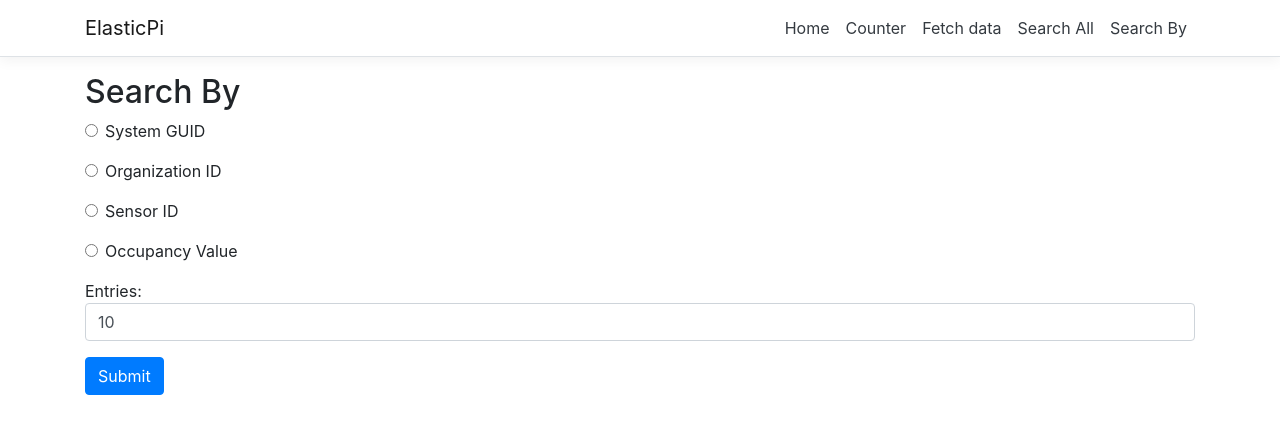
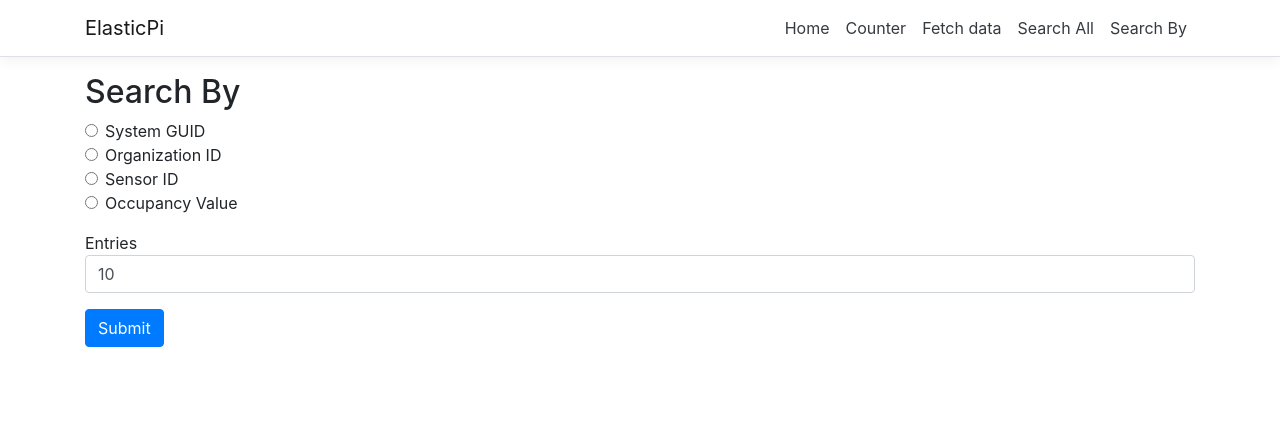
Before and after one commit to Tak1za/ElasticPi.NET, a React (Create React App) app in the folder ElasticPi/ClientApp/: page /search-by in a window 1280 px wide. Shown: the top 434 px of the page. Built offline with nearby package versions, Linux system fonts and the light colour scheme.

Commit message:
Refactored Search By

```diff
--- a/ElasticPi/ClientApp/src/components/SearchAll.js
+++ b/ElasticPi/ClientApp/src/components/SearchAll.js
@@ -5,7 +5,7 @@ export class SearchAll extends Component {
     constructor(props) {
         super(props);
         this.state = {
-            data: [], loading: true, url: 'api/search/getall', paramUrl: ''
+            data: [], loading: true, url: 'api/search/getall'
         }
     }
 
@@ -61,7 +61,8 @@ export class SearchAll extends Component {
 
         return (
             <div>
-                <SearchBar fetchUrlBeginning={this.state.url} fetchUrlParam={this.state.paramUrl} fetchedData={this.fetchedData} loadingData={this.loadingData}/>
+                <h2>Search All</h2>
+                <SearchBar fetchUrlBeginning={this.state.url} fetchedData={this.fetchedData} loadingData={this.loadingData}/>
                 {contents}
             </div>
         )
--- a/ElasticPi/ClientApp/src/components/SearchBar.js
+++ b/ElasticPi/ClientApp/src/components/SearchBar.js
@@ -22,12 +22,16 @@ export class SearchBar extends Component {
     fetchData = () => {
         if (this.state.paramUrl === "") {
             this.fetchUrl = this.props.fetchUrlBeginning;
-        } else {
+        } else if(this.props.fetchUrlParamField !== "" && this.state.paramUrl !== ""){
+            this.fetchUrl = this.props.fetchUrlBeginning + "?" + this.state.paramUrl + "&" + this.props.fetchUrlParamField
+        }else{
             this.fetchUrl = this.props.fetchUrlBeginning + "?" + this.state.paramUrl;
         }
+        console.log(this.fetchUrl);
         fetch(this.fetchUrl)
             .then(response => response.json())
             .then(data => {
+                this.props.resetData("true");
                 this.props.fetchedData(data);
                 this.props.loadingData(false);
             });
@@ -37,7 +41,7 @@ export class SearchBar extends Component {
         return (
             <div>
                 <div className="form-group">
-                    Entries: <input type="text" className="form-control" onChange={this.handleChange} name="size" defaultValue="10" />
+                    Entries <input type="text" className="form-control" onChange={this.handleChange} name="size" defaultValue="10" />
                 </div>
                 <button
                     type="button"
--- a/ElasticPi/ClientApp/src/components/SearchBy.js
+++ b/ElasticPi/ClientApp/src/components/SearchBy.js
@@ -5,57 +5,82 @@ export class SearchBy extends Component {
     constructor(props) {
         super(props);
         this.state = {
-            selected: false, value: ""
+            selected: false, selectedValue: "", selectedId: "", data: [], loading: true, url: 'api/search/getby', paramFieldUrl: ""
         }
     }
 
     handleSelect = (event) => {
+        event.preventDefault();
         this.setState({
             selected: true,
-            value: event.target.value + ":"
-        })
+            selectedValue: event.target.value,
+            selectedId: event.target.id
+        });
+    }
+
+    handleFieldValue = (event) => {
+        event.preventDefault();
+        var fieldValueUrl = event.target.name + "=" + event.target.value;
+        this.setState({
+            paramFieldUrl: fieldValueUrl
+        });
+    }
+
+    fetchedData = (data) => {
+        this.setState({
+            data: data
+        });
+    }
+
+    loadingData = (status) => {
+        this.setState({
+            loading: status
+        });
+    }
+
+    resetData = (status) => {
+        if(status === "true"){
+            this.setState({
+                selectedId: "",
+                selectedValue: "",
+                selected: false,
+                paramFieldUrl: ""
+            });
+        }
     }
 
     render() {
         return (
             <div>
                 <h2>Search By</h2>
-                <div class="form-group">
                 <div class="form-check">
-                        <input class="form-check-input" type="radio" name="parameters" id="systemGuid" value="System GUID" onClick={this.handleSelect}/>
-                        <label class="form-check-label" for="systemGuid" onClick={this.handleSelect}>
+                    <input class="form-check-input" type="radio" name="params" id="systemGuid" value="System GUID" onFocus={this.handleSelect}/>
+                        <label class="form-check-label" for="systemGuid">
                             System GUID
                         </label>
                 </div>
-                </div>
-                <div class="form-group">
                     <div class="form-check">
-                        <input class="form-check-input" type="radio" name="parameters" id="organizationId" value="Organization ID" onClick={this.handleSelect}/>
-                        <label class="form-check-label" for="organizationId" onClick={this.handleSelect}>
+                        <input class="form-check-input" type="radio" name="params" id="organizationId" value="Organization ID" onFocus={this.handleSelect}/>
+                            <label class="form-check-label" for="organizationId">
                                 Organization ID
                             </label>
                     </div>
-                </div>
-                <div class="form-group">
-                    <div class="form-check">
-                        <input class="form-check-input" type="radio" name="parameters" id="sensorId" value="Sensor ID" onClick={this.handleSelect}/>
-                        <label class="form-check-label" for="sensorId" onClick={this.handleSelect}>
+                        <div class="form-check disabled">
+                            <input class="form-check-input" type="radio" name="params" id="sensorId" value="Sensor ID" onFocus={this.handleSelect}/>
+                                <label class="form-check-label" for="sensorId">
                                     Sensor ID
                                 </label>
                         </div>
-                </div>
-                <div class="form-group">
-                    <div class="form-check">
-                        <input class="form-check-input" type="radio" name="parameters" id="occupancyValue" value="Occupancy Value" onClick={this.handleSelect}/>
-                        <label class="form-check-label" for="occupancyValue" onClick={this.handleSelect}>
+                        <div class="form-check disabled">
+                            <input class="form-check-input" type="radio" name="params" id="occupancyValue" value="Occupancy Value" onFocus={this.handleSelect}/>
+                                <label class="form-check-label" for="occupancyValue">
                                     Occupancy Value
                                 </label>
                         </div>
+                <div className="form-group">
+                    {this.state.selectedValue} {this.state.selected ? <input type="text" id="fields" className="form-control" onChange={this.handleFieldValue} name={this.state.selectedId}/> : ""}
                 </div>
-                <div className="form-group">
-                    {this.state.value} {this.state.selected ? <input type="text" className="form-control"/> : ""}
-                </div>
-                <SearchBar />
+                <SearchBar fetchUrlBeginning={this.state.url} fetchUrlParamField={this.state.paramFieldUrl} fetchedData={this.fetchedData} loadingData={this.loadingData} resetData={this.resetData}/>
             </div>
         )
     }
```
Lines whose indentation alone changed are shown as unchanged.
